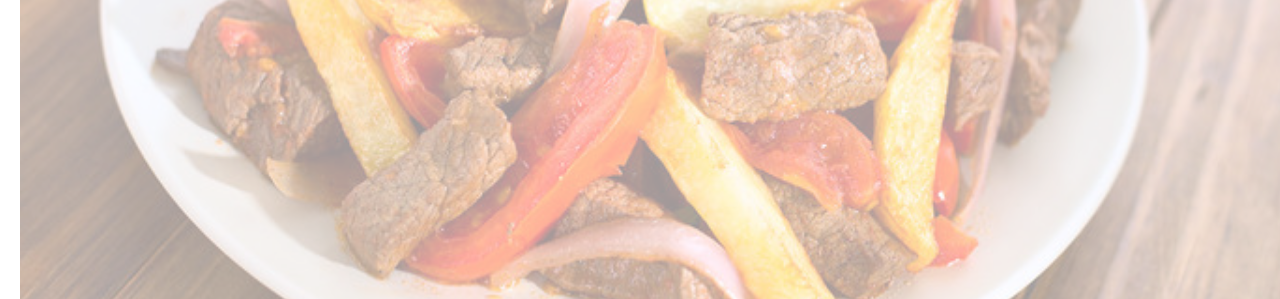
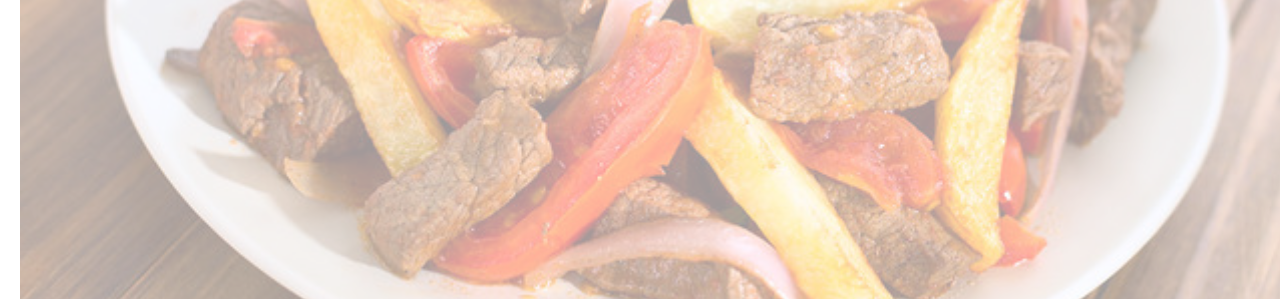
Before and after one commit to Ninorokr/proyectoCoderhouse, a website: page index.html in a window 1280 px wide. Shown: the part 501-800 px from the top of the page. Drawn offline with Linux system fonts and the light colour scheme; a web font is replaced by a local one.

Commit message:
Se iniciaron correcciones

```diff
--- a/index.html
+++ b/index.html
@@ -1,5 +1,5 @@
 <!DOCTYPE html>
-<html lang="en">
+<html lang="es">
 <head>
     <meta charset="UTF-8">
     <meta name="viewport" content="width=device-width, initial-scale=1.0">
@@ -10,7 +10,7 @@
 <link rel="preconnect" href="https://fonts.gstatic.com" crossorigin>
 <link href="https://fonts.googleapis.com/css2?family=Headland+One&display=swap" rel="stylesheet">
 <meta name="description" content="Restaurante peruano - Comida hecha por manos criollas">
-<meta name="keywords"  content="Restaurante, peruano, peru">
+<meta name="keywords" content="Restaurante, peruano, peru">
 </head>
 <body>
     <header>
--- a/resources/styles/scss/_general.scss
+++ b/resources/styles/scss/_general.scss
@@ -60,11 +60,11 @@ a {
 .fondo {
     z-index: 0;
     margin: 20px;
-    width: 1280px;
+    width: 100%;
     height: 720px;
     background-image: url('../../img/lomoSaltado.png');
     background-repeat: no-repeat;
-    background-size: 100% 100%;
+    background-size: cover;
     opacity: 40%;
     position: fixed;
 }
@@ -75,7 +75,8 @@ main {
 
     p {
         font-family: 'Franklin Gothic Medium', 'Arial Narrow', Arial, sans-serif;
-        padding: 300px;
+        text-align: center;
+        /*padding: 300px;*/
         font-size: 52px;
     }
 
```
Also changed, not shown: pages/nosotros.html (+2 -2 lines), pages/perfil.html (+1 -1 lines), pages/platos.html (+1 -1 lines), pages/ubicanos.html (+1 -1 lines), resources/styles/css/estilos.css, 1 other file.
